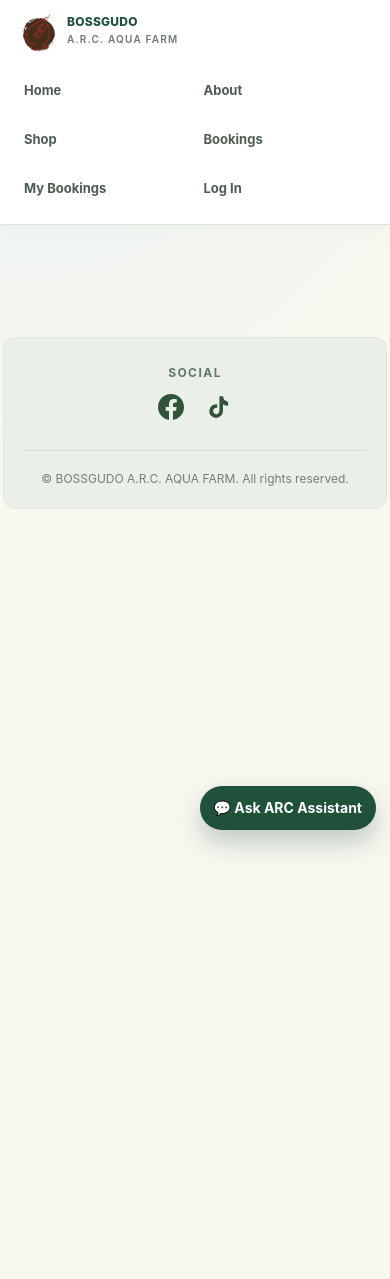
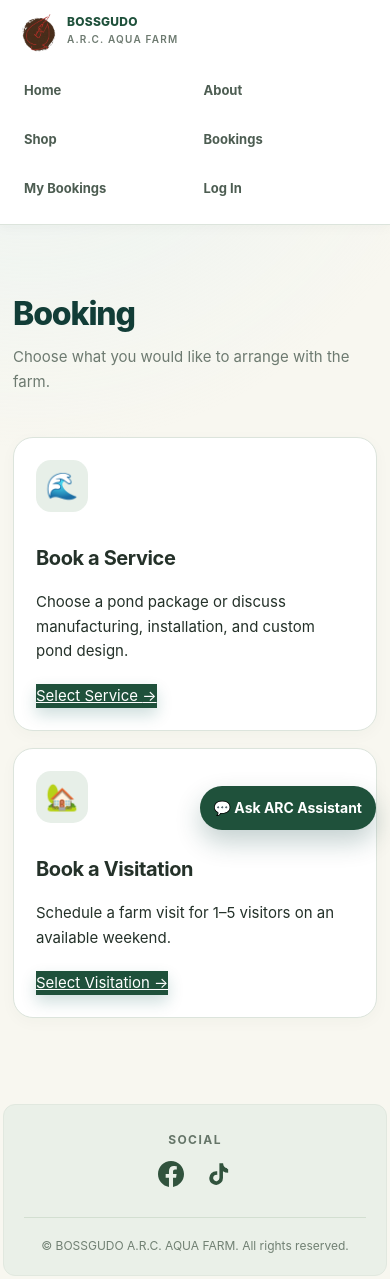
Before and after one commit to gudonavarro/bossgudo-arc-system, a Nuxt app: page /booking in a window 390 px wide. Before the commit the page ends 844 px from the top, so only its background shows below. Built offline with nearby package versions, Linux system fonts and the light colour scheme.

Commit message:
Implement responsive booking selection hub

```diff
--- a/app/app.vue
+++ b/app/app.vue
@@ -6,7 +6,6 @@ const legacyPages = new Set([
   "home",
   "about",
   "shop",
-  "booking",
   "mybookings",
   "admin",
 ]);
--- a/app/pages/booking.vue
+++ b/app/pages/booking.vue
@@ -1,20 +1,31 @@
 <template>
-  <FeaturePage title="Bookings" description="Choose the type of service you want to discuss with the farm.">
-    <div class="grid3 page-content">
-      <article class="card">
-        <h2>Pond service</h2>
-        <p>Review pond packages or discuss a custom pond setup.</p>
-        <NuxtLink class="secondary action-link" to="/shop">Browse packages</NuxtLink>
+  <FeaturePage
+    title="Booking"
+    description="Choose what you would like to arrange with the farm."
+  >
+    <section class="choice-grid" aria-label="Booking types">
+      <article class="choice">
+        <div class="service-icon" aria-hidden="true">🌊</div>
+        <h3>Book a Service</h3>
+        <p>
+          Choose a pond package or discuss manufacturing, installation, and
+          custom pond design.
+        </p>
+        <NuxtLink class="primary action-link" to="/servicebooking">
+          Select Service <span aria-hidden="true">→</span>
+        </NuxtLink>
       </article>
-      <article class="card">
-        <h2>Farm visitation</h2>
-        <p>Farm visits are planned for weekends and can accommodate 1–5 visitors.</p>
-        <p class="muted">Contact the farm to confirm availability before travelling.</p>
+
+      <article class="choice">
+        <div class="service-icon" aria-hidden="true">🏡</div>
+        <h3>Book a Visitation</h3>
+        <p>
+          Schedule a farm visit for 1–5 visitors on an available weekend.
+        </p>
+        <NuxtLink class="primary action-link" to="/visitationbooking">
+          Select Visitation <span aria-hidden="true">→</span>
+        </NuxtLink>
       </article>
-      <p class="panel booking-notice">
-        Online booking submission is not currently connected. These pages provide
-        service information but do not create or reserve a booking.
-      </p>
-    </div>
+    </section>
   </FeaturePage>
 </template>
```
